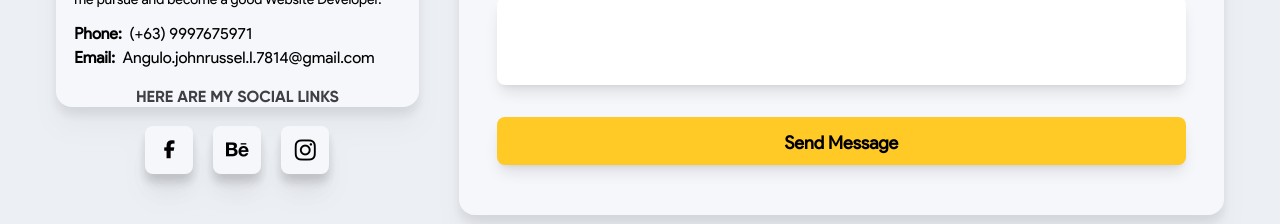
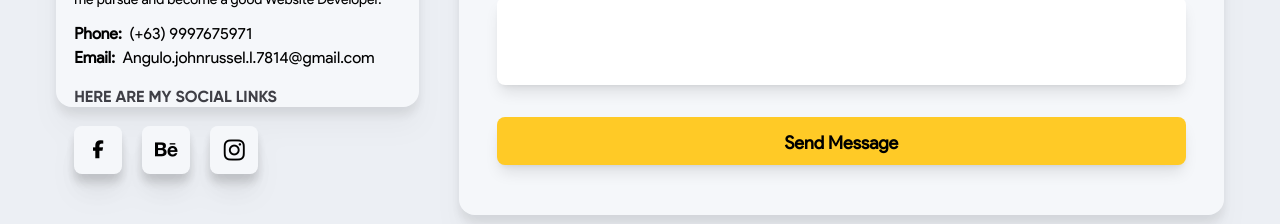
Before and after one commit to JanoAngulo/Website-Portfolio, a React (Create React App) app: page / in a window 1280 px wide. Shown: the part 4848-5072 px from the top of the page. Built offline with nearby package versions, Linux system fonts and the light colour scheme.

Commit message:
updated the contacts

```diff
--- a/src/components/Contact.jsx
+++ b/src/components/Contact.jsx
@@ -172,6 +172,7 @@ const Contact = () => {
                     text-center
                     md:text-left
                     lg:text-center
+										xl:text-left
                     lg:text-base"
 									>
 										Here are my social links
@@ -183,6 +184,7 @@ const Contact = () => {
                 justify-center
                 md:justify-start
 								lg:justify-center
+								xl:justify-start
                 w-full
                 lg:grid
                 xl:grid"
```
